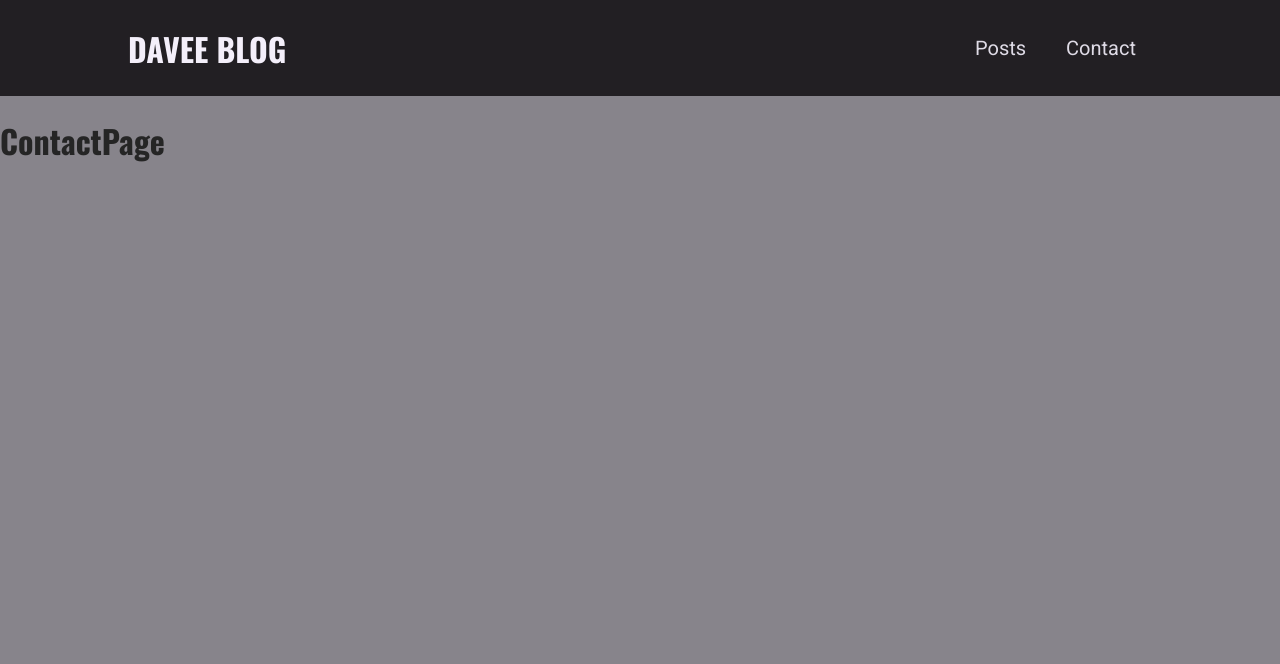
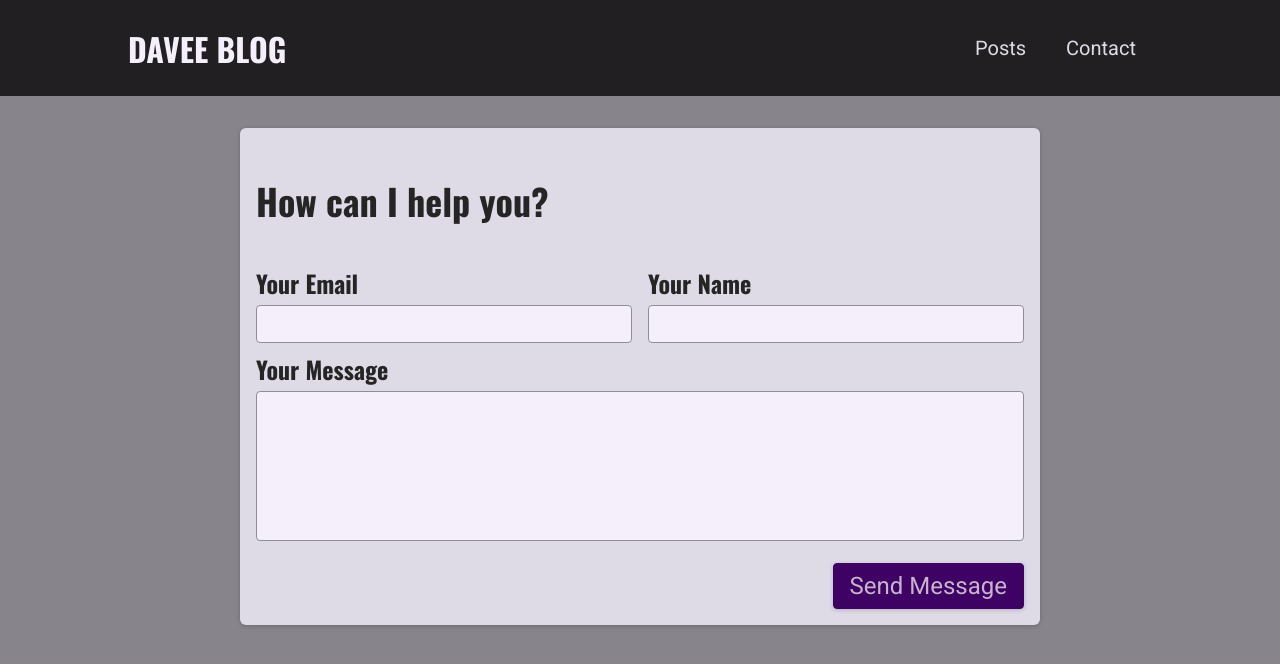
Before and after one commit to DavidBarcenas/nextjs-exercises, a Next.js app in the folder blog-workshop/: page /contact in a window 1280 px wide. Shown: the top 664 px of the page. Built offline with nearby package versions, Linux system fonts and the light colour scheme.

Commit message:
create contact form layout

```diff
--- /dev/null
+++ b/blog-workshop/components/contact/contact-form.js
@@ -0,0 +1,30 @@
+import classes from './contact-form.module.css'
+
+function ContactForm() {
+  return (
+    <section className={classes.contact}>
+      <h2>How can I help you?</h2>
+      <form className={classes.form}>
+        <div className={classes.controls}>
+          <div className={classes.control}>
+            <label htmlFor="email">Your Email</label>
+            <input type="email" id="email" required />
+          </div>
+          <div className={classes.control}>
+            <label htmlFor="name">Your Name</label>
+            <input type="text" id="name" required />
+          </div>
+        </div>
+        <div className={classes.control}>
+          <label htmlFor="message">Your Message</label>
+          <textarea id="message" rows="5"></textarea>
+        </div>
+        <div className={classes.actions}>
+          <button>Send Message</button>
+        </div>
+      </form>
+    </section>
+  );
+}
+
+export default ContactForm;
--- /dev/null
+++ b/blog-workshop/components/contact/contact-form.module.css
@@ -0,0 +1,73 @@
+.contact {
+  margin: var(--size-8) auto;
+  border-radius: 6px;
+  background-color: var(--color-grey-100);
+  width: 90%;
+  max-width: 50rem;
+  padding: var(--size-4);
+  box-shadow: 0 1px 4px rgba(0, 0, 0, 0.2);
+  font-size: var(--size-6);
+}
+
+.contact h1 {
+  font-size: var(--size-8);
+  margin: var(--size-4) 0;
+  text-align: left;
+}
+
+.form label {
+  display: block;
+  font-family: 'Oswald', sans-serif;
+  font-weight: bold;
+  margin: var(--size-2) 0 var(--size-1) 0;
+}
+
+.form input,
+.form textarea {
+  font: inherit;
+  padding: var(--size-1);
+  border-radius: 4px;
+  width: 100%;
+  border: 1px solid var(--color-grey-400);
+  background-color: var(--color-grey-50);
+  resize: none;
+}
+
+.controls {
+  display: flex;
+  column-gap: 1rem;
+  flex-wrap: wrap;
+}
+
+.control {
+  flex: 1;
+  min-width: 10rem;
+}
+
+.actions {
+  margin-top: var(--size-4);
+  text-align: right;
+}
+
+.form button {
+  font: inherit;
+  cursor: pointer;
+  background-color: var(--color-primary-700);
+  border: 1px solid var(--color-primary-700);
+  padding: var(--size-2) var(--size-4);
+  border-radius: 4px;
+  color: var(--color-primary-50);
+  box-shadow: 0 1px 4px rgba(0, 0, 0, 0.2);
+}
+
+.form button:hover {
+  background-color: var(--color-primary-500);
+  border-color: var(--color-primary-500);
+}
+
+@media (min-width: 768px) {
+  .contact h1 {
+    font-size: var(--size-16);
+    text-align: center;
+  }
+}
--- a/blog-workshop/pages/contact.js
+++ b/blog-workshop/pages/contact.js
@@ -1,5 +1,7 @@
+import ContactForm from "../components/contact/contact-form";
+
 function ContactPage() {
-  return (<h1>ContactPage</h1>);
+  return (<ContactForm />);
 }
 
 export default ContactPage;
```
